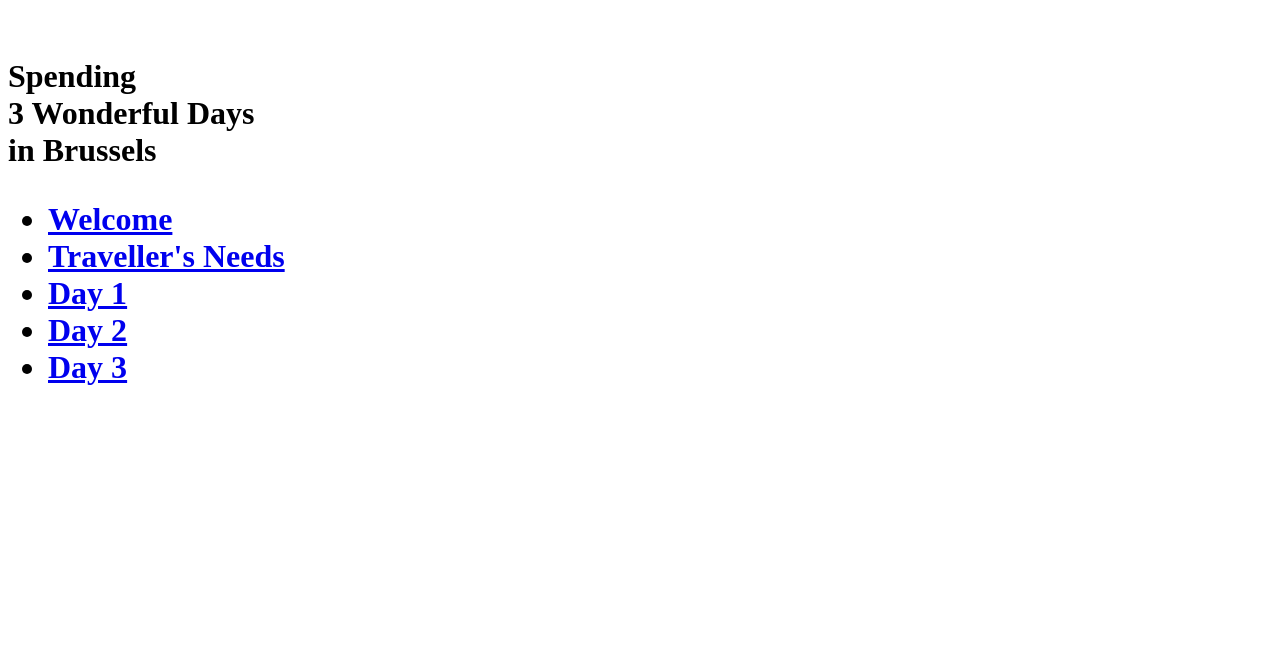
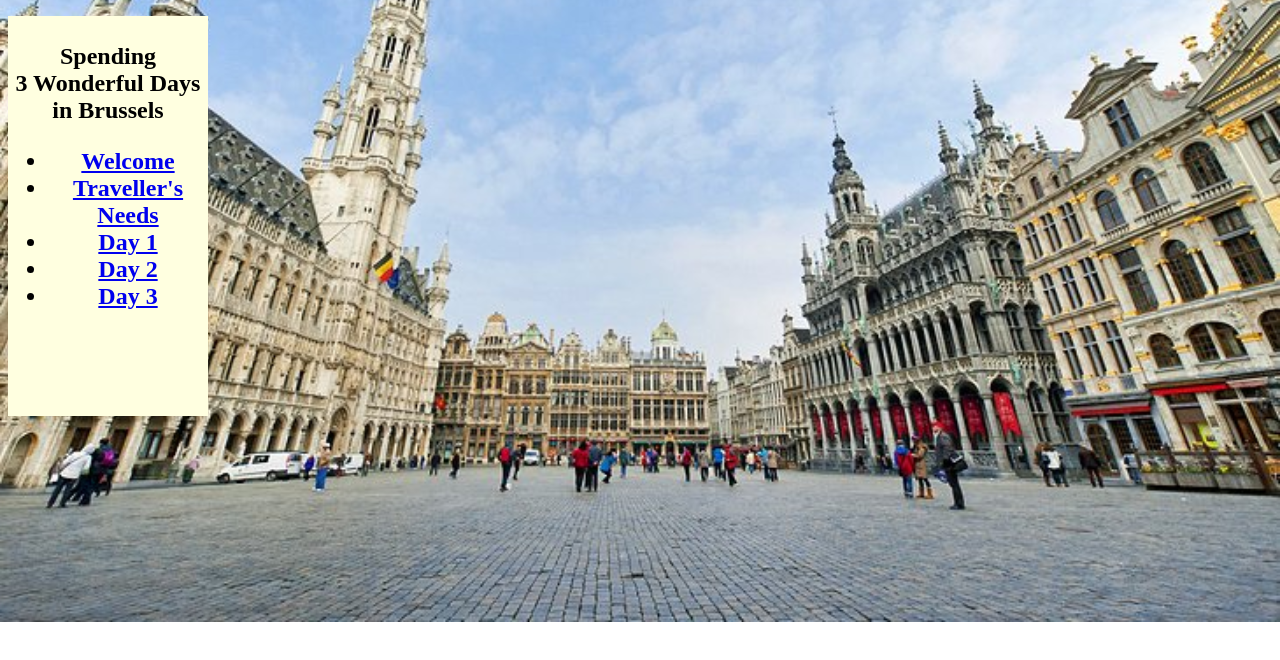
Before and after one commit to tinalii/.github.io, a plain HTML site: page index.html in a window 1280 px wide. Drawn offline with Linux system fonts and the light colour scheme; files whose address does not match are found by name.

Commit message:
Update index.html

```diff
--- a/index.html
+++ b/index.html
@@ -4,7 +4,7 @@
 	<head>
 	  <meta charset="UTF-8">
 	  <title>Tina's First Webpage </title>
-	  <link rel="stylesheet"type="text/css"href="../HTML/Css 1.css"/>
+	  <link rel="stylesheet"type="text/css"href="Css 1.css"/>
 	</head>
 	<body>
 	<!--Making first title in centre of page-->
```
